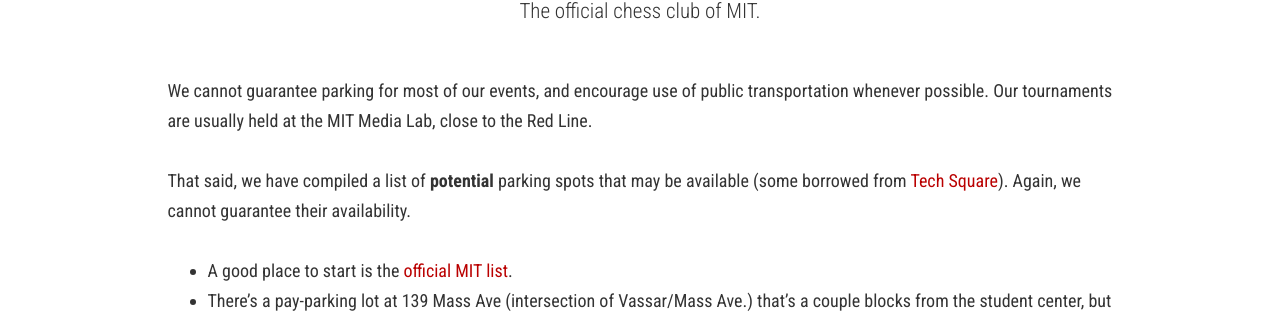
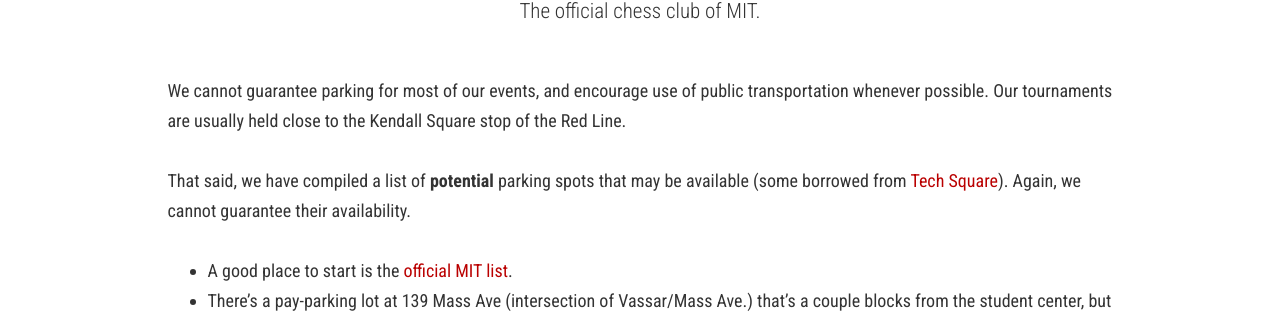
Before and after one commit to Tech-Chess/tech-chess.github.io, a Jekyll site: the page built from _pages/Parking.md, in a window 1280 px wide and 1284 px high. Shown: the part 198-511 px from the top of the window. Built offline with Jekyll 4.4.1, drawn with Linux system fonts in a browser that asks for light colours; nearby versions of some CDN libraries.

Commit message:
Update Parking.md

```diff
--- a/_pages/Parking.md
+++ b/_pages/Parking.md
@@ -4,7 +4,7 @@ title: Parking
 permalink: /parking/
 ---
 
-We cannot guarantee parking for most of our events, and encourage use of public transportation whenever possible. Our tournaments are usually held at the MIT Media Lab, close to the Red Line.
+We cannot guarantee parking for most of our events, and encourage use of public transportation whenever possible. Our tournaments are usually held close to the Kendall Square stop of the Red Line.
 
 That said, we have compiled a list of **potential** parking spots that may be available (some borrowed from [Tech Square](http://www.mit.edu/~tech-squares/directions/parking.html)). Again, we cannot guarantee their availability.
 
```
